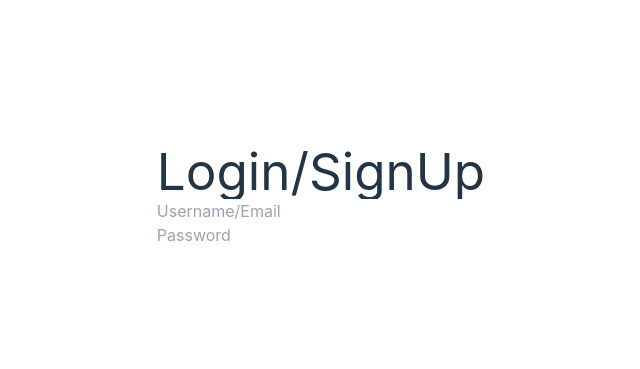
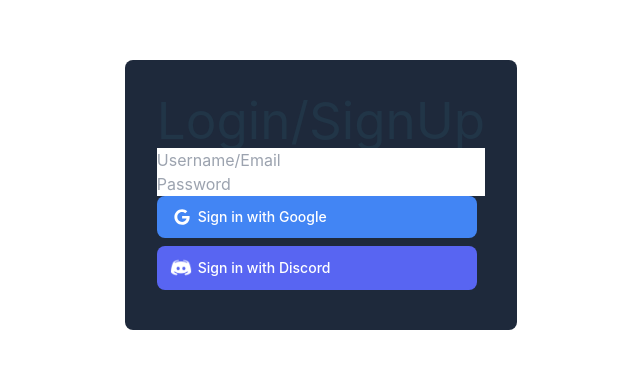
Before and after one commit to Team-Charizard-59/stacked-squad, a React (Vite) app: page / in a window 1280 px wide. Shown: the part 205-574 px from the top of the page, without its empty margins (319-959 px from the left). Built offline with nearby package versions, Linux system fonts and the light colour scheme.

Commit message:
Add google and discord oauth buttons

```diff
--- a/src/OAuth.jsx
+++ b/src/OAuth.jsx
@@ -1,11 +1,19 @@
 import React from 'react'
+import discord from './assets/discord.png'
 
 function OAuth() {
   return (
-    <div className='flex flex-col'>
+    <div className='flex flex-col rounded-lg bg-slate-800 p-8'>
         <h1>Login/SignUp</h1>
         <input placeholder='Username/Email'></input>
         <input placeholder='Password'></input>
+        <button type="button" className="text-white bg-[#4285F4] hover:bg-[#4285F4]/90 focus:ring-4 focus:ring-[#4285F4]/50 font-medium rounded-lg text-sm px-5 py-2.5 text-center inline-flex items-center dark:focus:ring-[#4285F4]/55 mr-2 mb-2">
+<svg class="mr-2 -ml-1 w-4 h-4" aria-hidden="true" focusable="false" data-prefix="fab" data-icon="google" role="img" xmlns="http://www.w3.org/2000/svg" viewBox="0 0 488 512"><path fill="currentColor" d="M488 261.8C488 403.3 391.1 504 248 504 110.8 504 0 393.2 0 256S110.8 8 248 8c66.8 0 123 24.5 166.3 64.9l-67.5 64.9C258.5 52.6 94.3 116.6 94.3 256c0 86.5 69.1 156.6 153.7 156.6 98.2 0 135-70.4 140.8-106.9H248v-85.3h236.1c2.3 12.7 3.9 24.9 3.9 41.4z"></path></svg>
+Sign in with Google
+</button>
+<button type="button" className="text-white bg-[#5865F2] hover:bg-[#5865F2]/90 focus:ring-4 focus:ring-[##5865F2]/50 font-medium rounded-lg text-sm px-5 py-2.5 text-center inline-flex items-center dark:focus:ring-[#5865F2]/55 mr-2 mb-2">
+<img src={discord} className='w-[22px] mr-[6px] -ml-2'/>Sign in with Discord
+</button>
     </div>
   )
 }
```
Also changed, not shown: src/assets/discord.png (added).
